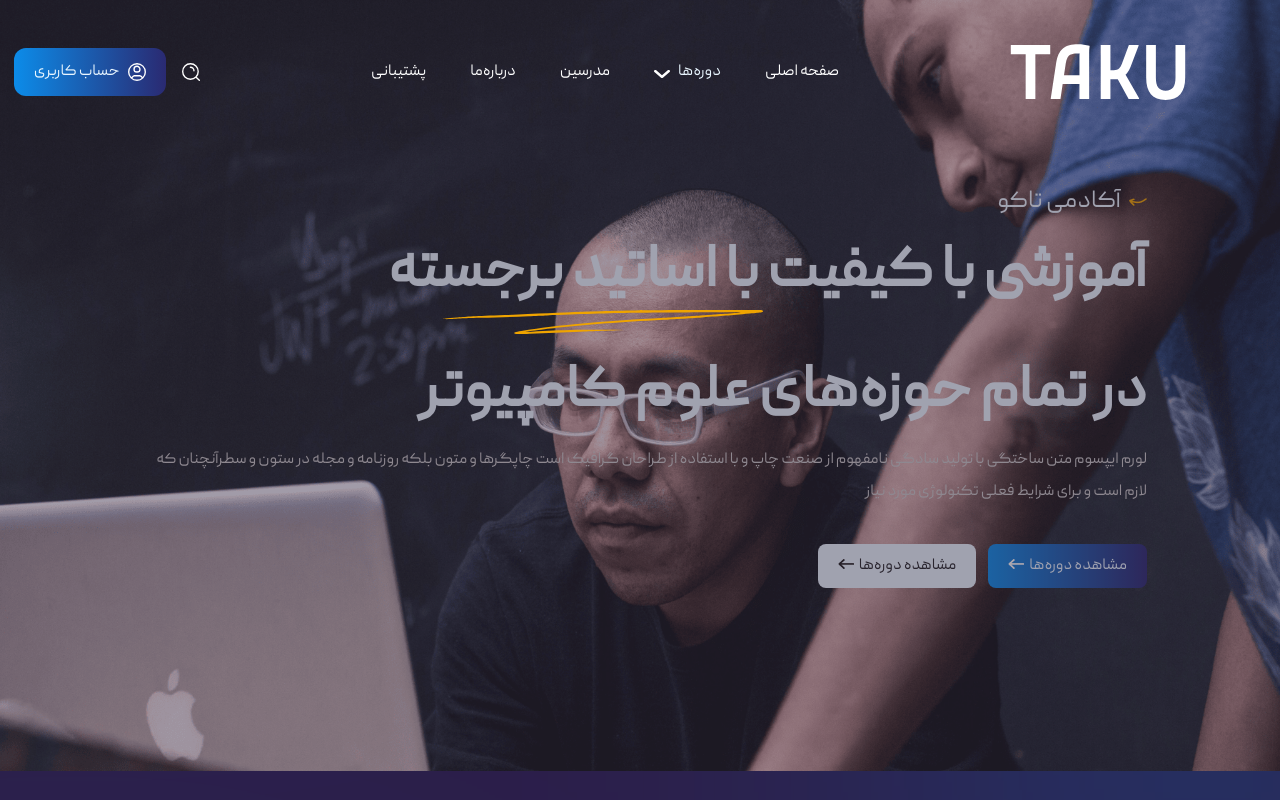
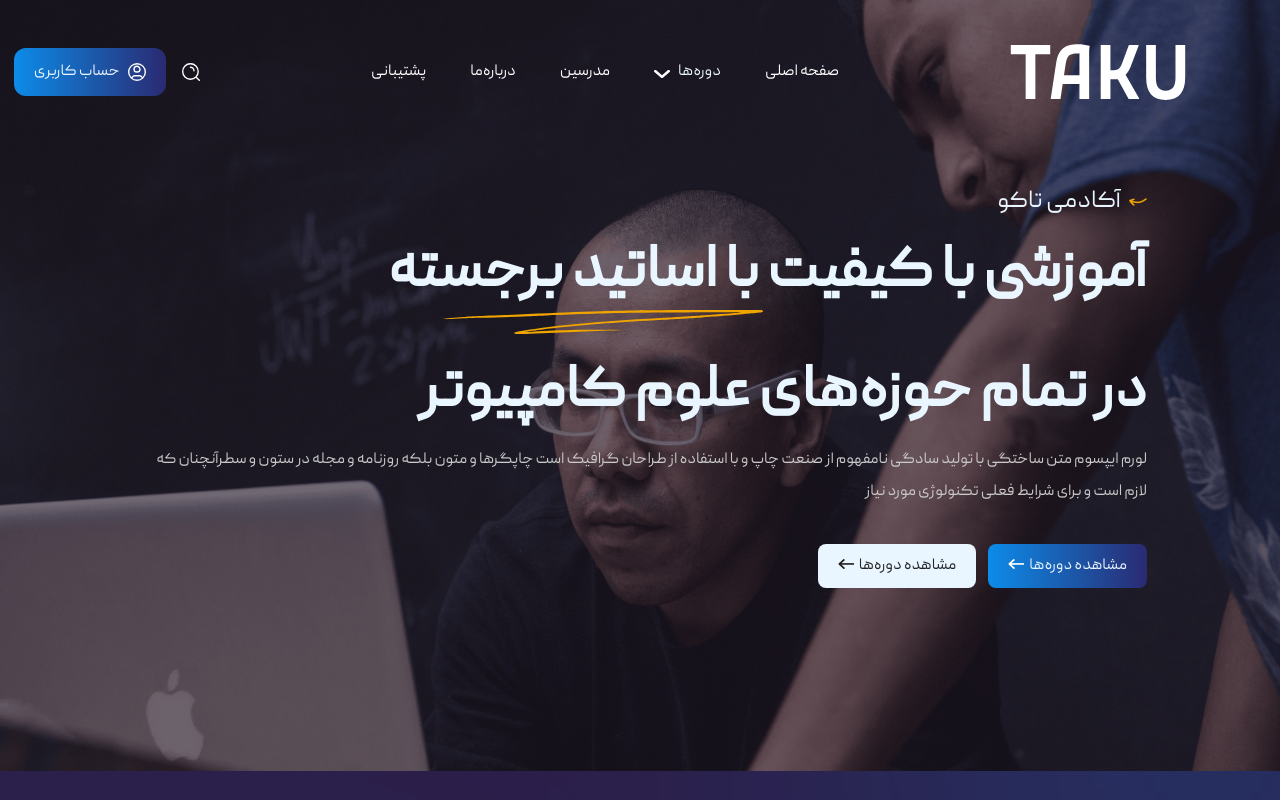
Before and after one commit to AmirhosseinDehghanazar/TakuAcademy-Frontend, a React (Vite) app in the folder TakuAcademy-Frontend/: page / in a window 1280 px wide. Shown: the top 800 px of the page. Built offline with nearby package versions, Linux system fonts and the light colour scheme.

Commit message:
fixed few bugs

```diff
--- a/TakuAcademy-Frontend/src/App.css
+++ b/TakuAcademy-Frontend/src/App.css
@@ -21,9 +21,10 @@
 .bg-asatid::before {
   content: "";
   position: absolute;
+  z-index: 1;
   width: 100%;
   height: 100%;
-  background-color: rgba(52, 35, 56, 0.4);
+  background-color: rgba(28, 17, 31, 0.6);
 }
 
 .main-page {
--- a/TakuAcademy-Frontend/src/components/main/header/Header.jsx
+++ b/TakuAcademy-Frontend/src/components/main/header/Header.jsx
@@ -50,7 +50,7 @@ const Header = () => {
   }, []);
 
   return (
-    <div className="flex flex-col mb-10 lg:mb-16 mar-x items-center lg:pt-16 md:pt-2 lg:flex-row-reverse lg:justify-center lg:items-center  md:ms-11 lg:mx-5 animate-slideInFromBottom">
+    <div className="relative z-10 flex flex-col mb-10 lg:mb-16 mar-x items-center lg:pt-16 md:pt-2 lg:flex-row-reverse lg:justify-center lg:items-center  md:ms-11 lg:mx-5 animate-slideInFromBottom">
       {/* first part: image
       <div className="mx-auto">
         <img
```
